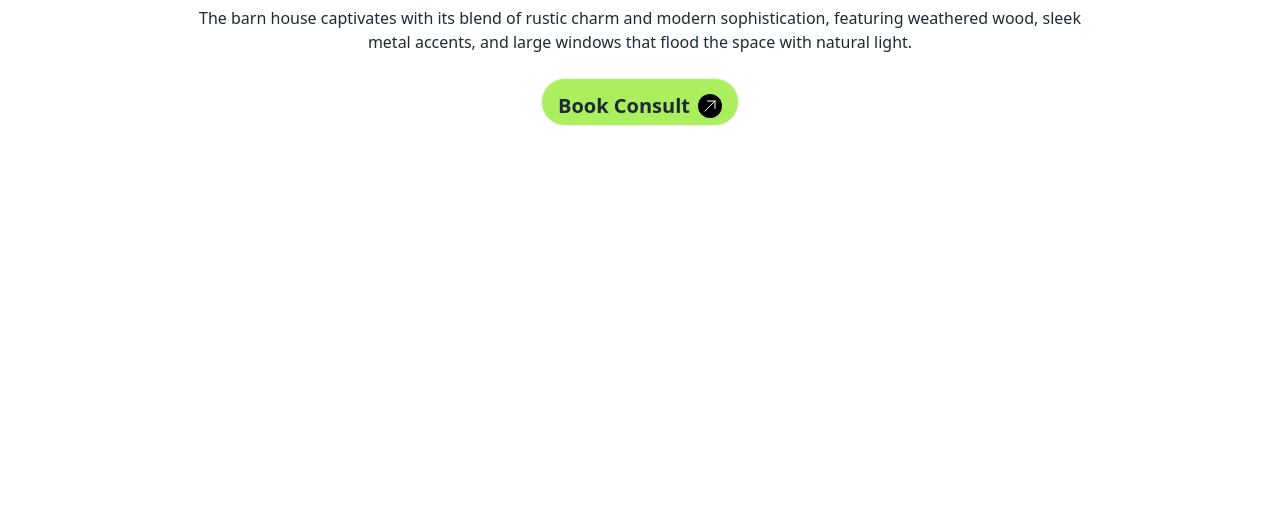
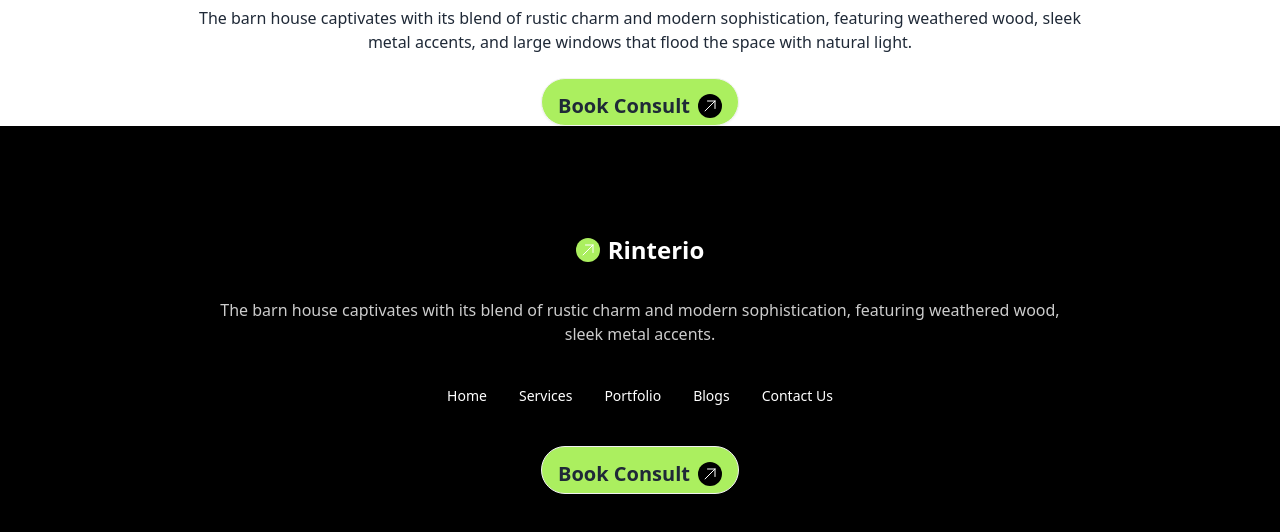
Before and after one commit to Momota02/new-interior-project, a plain HTML site: page index.html in a window 1280 px wide. Shown: the part 616-1148 px from the top of the page. Before the commit the page ends 800 px from the top, so only its background shows below. Drawn offline with nearby package versions, Linux system fonts and the light colour scheme.

Commit message:
Footer section complete

```diff
--- a/index.html
+++ b/index.html
@@ -93,6 +93,33 @@
           </div>
     </header>
     <main></main>
-    <footer></footer>
+    <footer class="bg-black">
+            <div class="items-center text-center pt-[100px] pb-[100px] space-y-6">
+                <a class="btn btn-ghost text-2xl font-extrabold text-white ">
+                    <svg xmlns="http://www.w3.org/2000/svg" fill="none" viewBox="0 0 24 24" stroke-width="1.5" stroke="currentColor" class="size-6 bg-[#ABEF5F] rounded-full p-1">
+                        <path stroke-linecap="round" stroke-linejoin="round" d="m4.5 19.5 15-15m0 0H8.25m11.25 0v11.25" />
+                      </svg>
+
+                    Rinterio
+                </a>
+                <p class="text-white opacity-80 md:w-4/6 mx-auto">The barn house captivates with its blend of rustic charm and modern sophistication, featuring weathered wood, sleek metal accents.</p>
+                <div>
+                    <ul class="menu menu-horizontal px-1 text-white">
+                        <li><a>Home</a></li>
+                        <li><a>Services</a></li>
+                        <li><a>Portfolio</a></li>
+                        <li><a>Blogs</a></li>
+                        <li><a>Contact Us</a></li>
+                      </ul>
+                </div>
+                <a class="btn pt-2 rounded-full  bg-[#ABEF5F] font-[800] text-[20px]">
+                    Book Consult
+                    <svg xmlns="http://www.w3.org/2000/svg" fill="none" viewBox="0 0 24 24" stroke-width="1.5" stroke="currentColor" class="size-6 inline bg-black rounded-full text-white p-1 ">
+                        <path stroke-linecap="round" stroke-linejoin="round" d="m4.5 19.5 15-15m0 0H8.25m11.25 0v11.25" />
+                      </svg>
+
+                  </a>
+            </div>
+    </footer>
 </body>
 </html>
```
